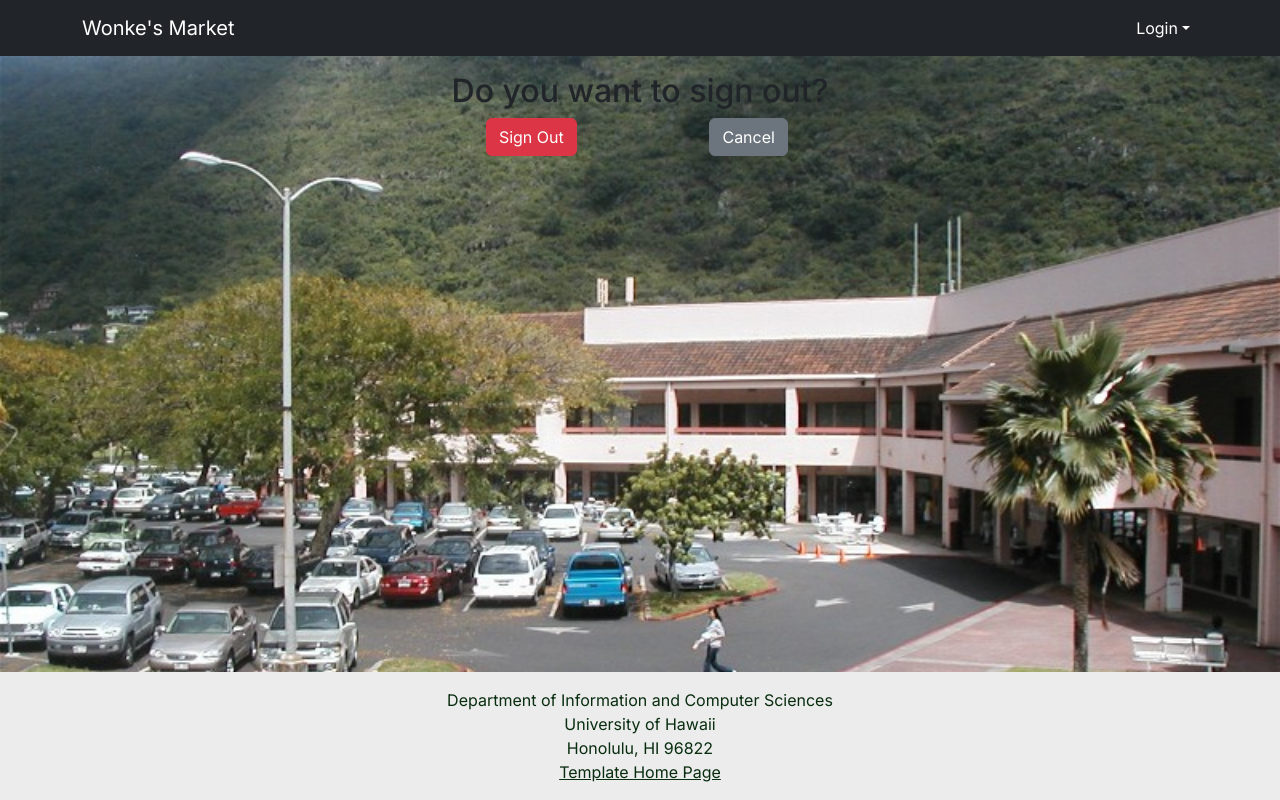
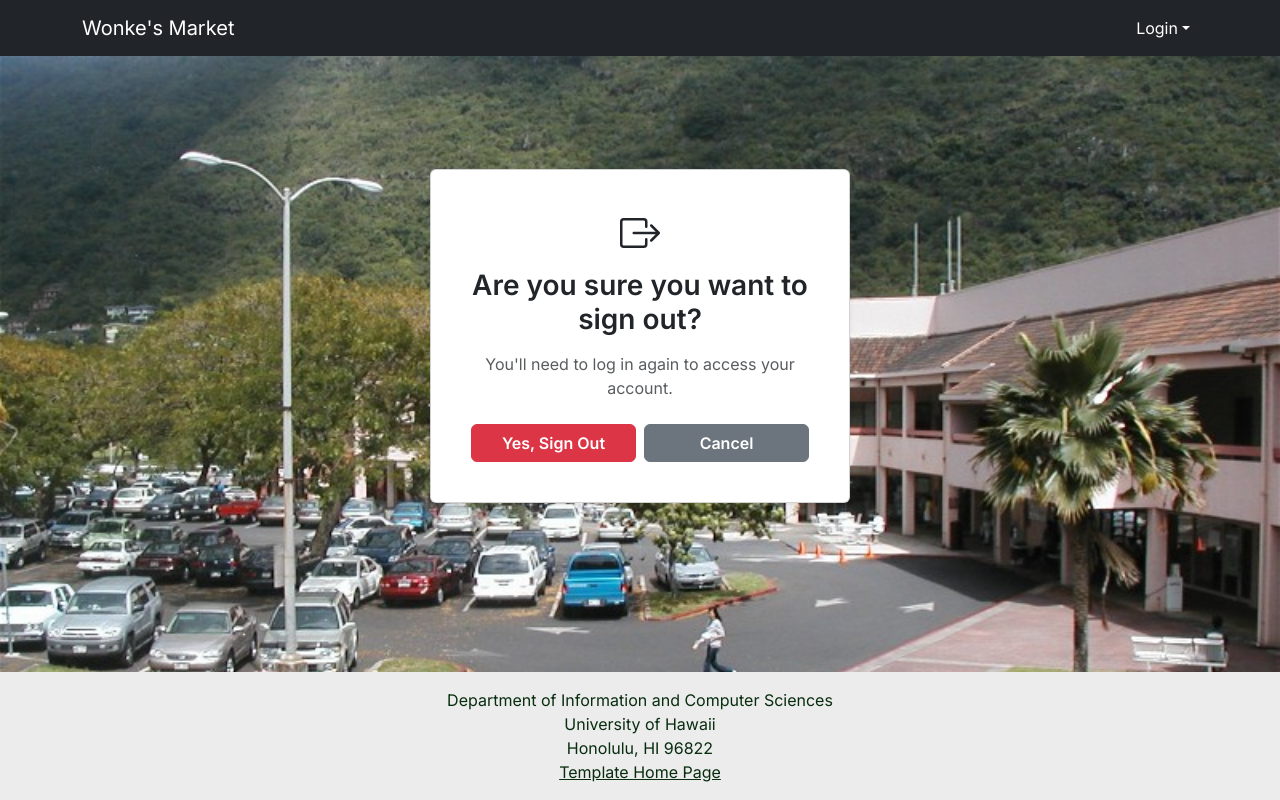
Before and after one commit to wonkes-manoa/manoa-student-market, a Next.js app: page /auth/signout in a window 1280 px wide. Built offline with nearby package versions, Linux system fonts and the light colour scheme; no server answers.

Commit message:
#14 Sign out page update.
Redesigned the style of the sign out page.

```diff
--- a/src/app/auth/signout/page.tsx
+++ b/src/app/auth/signout/page.tsx
@@ -1,27 +1,44 @@
 'use client';
 
 import { signOut } from 'next-auth/react';
-import { Button, Col, Row } from 'react-bootstrap';
+import { Button, Col, Container, Row, Card } from 'react-bootstrap';
+import { BoxArrowRight } from 'react-bootstrap-icons';
 
-/** After the user clicks the "SignOut" link in the NavBar, log them out and display this page. */
+/* Confirmation page shown after the user clicks "Sign Out" in the navbar. */
 const SignOut = () => (
-  <Col id="signout-page" className="text-center py-3">
-    <h2>Do you want to sign out?</h2>
-    <Row>
-      <Col xs={4} />
-      <Col>
-        <Button variant="danger" onClick={() => signOut({ callbackUrl: '/', redirect: true })}>
-          Sign Out
+  <Container
+    id="signout-page"
+    className="d-flex align-items-center justify-content-center py-5"
+    style={{ minHeight: '70vh' }}
+  >
+    <Card className="p-4 shadow-sm text-center" style={{ maxWidth: '420px', width: '100%' }}>
+      <Card.Body>
+        <h1><BoxArrowRight className="mb-2" /></h1>
+        <h3 className="fw-semibold mb-3 text-dark">Are you sure you want to sign out?</h3>
+        <p className="text-muted mb-4">You&apos;ll need to log in again to access your account.</p>
+        <Row className="g-2 justify-content-center">
+          <Col xs={12} sm={6}>
+            <Button
+              variant="danger"
+              className="w-100 fw-semibold"
+              onClick={() => signOut({ callbackUrl: '/', redirect: true })}
+            >
+              Yes, Sign Out
             </Button>
           </Col>
-      <Col>
-        <Button variant="secondary" href="/">
+          <Col xs={12} sm={6}>
+            <Button
+              variant="secondary"
+              href="/"
+              className="w-100 fw-semibold"
+            >
               Cancel
             </Button>
           </Col>
-      <Col xs={4} />
         </Row>
-  </Col>
+      </Card.Body>
+    </Card>
+  </Container>
 );
 
 export default SignOut;
```
Lines whose indentation alone changed are shown as unchanged.
